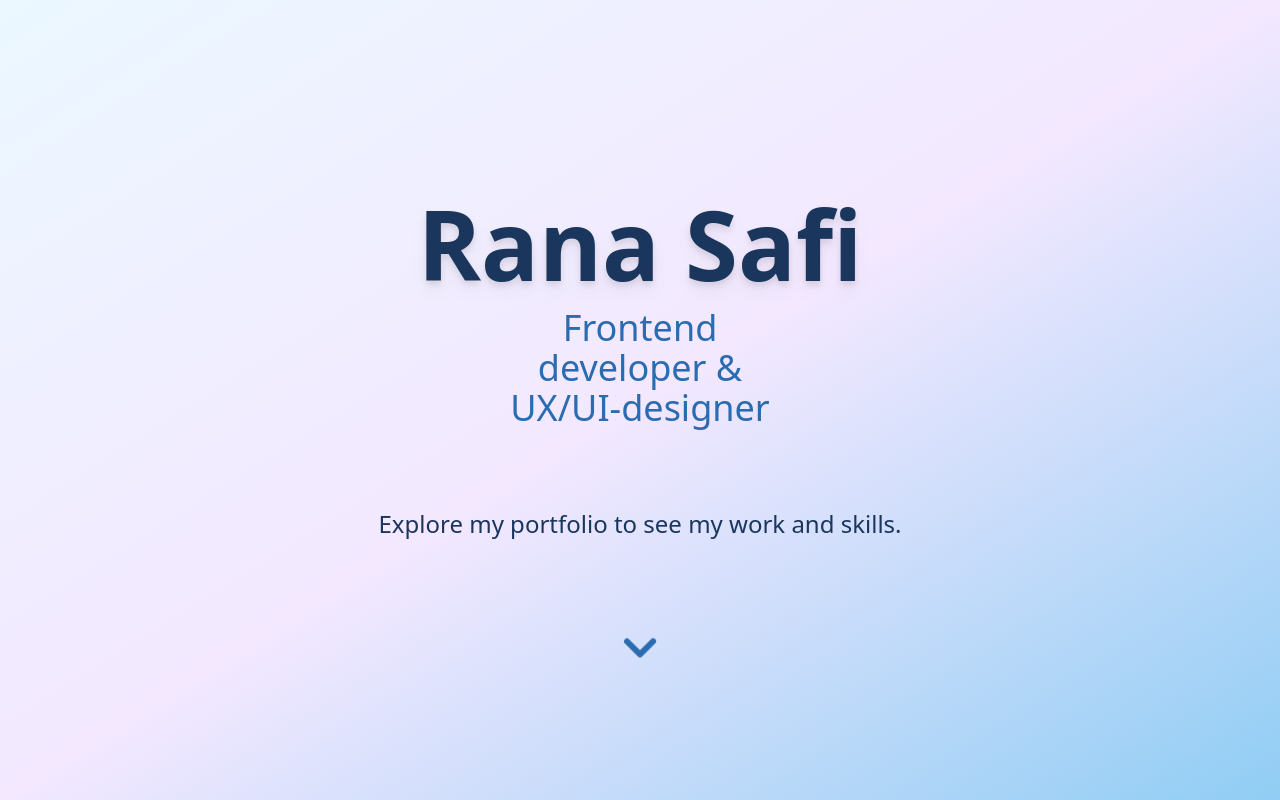
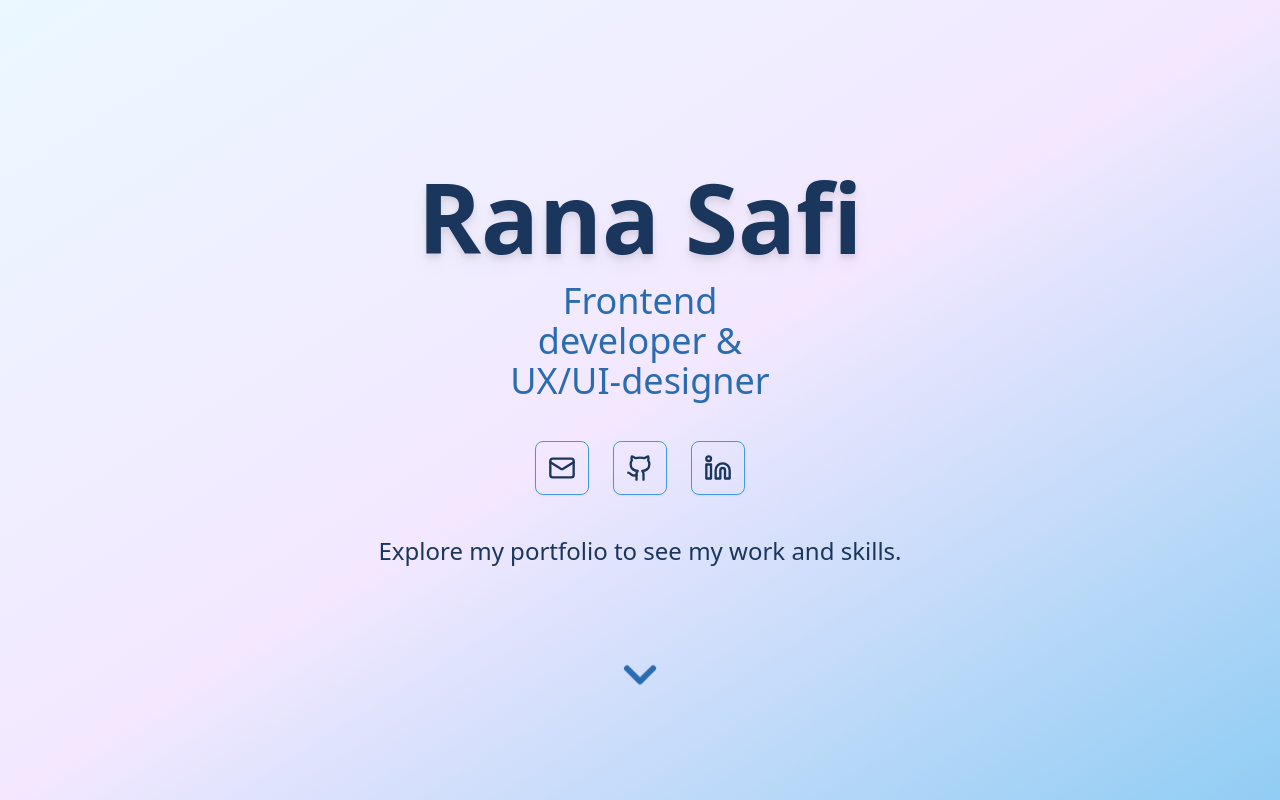
Before and after one commit to ranaaaa1234/ranasportfolionew, a React (Vite) app: page / in a window 1280 px wide. Shown: the top 800 px of the page. Built offline with nearby package versions, Linux system fonts and the light colour scheme.

Commit message:
added cpontact links to home and tooltip props

```diff
--- a/src/components/Home.tsx
+++ b/src/components/Home.tsx
@@ -1,10 +1,13 @@
 import { ChevronDownIcon } from "@heroicons/react/16/solid";
+import { Mail, Github, Linkedin } from "lucide-react";
+import Tooltip from "./Tooltip";
 
 function Home() {
   const handleScroll = () => {
     const section = document.getElementById("about");
     section?.scrollIntoView({ behavior: "smooth" });
   };
+  const email = "ranaa_safi@hotmail.com";
 
   return (
     <section
@@ -18,8 +21,44 @@ function Home() {
         <p className="mt-4 xs:text-3xl  lg:text-4xl  text-blue-600 max-w-sm xs:max-w-xs">
           Frontend developer & UX/UI-designer
         </p>
+
+        <div className="flex flex-row items-center gap-6 py-10 px-4 lg:px-2">
+          <Tooltip text="Email">
+            <a
+              href={`mailto:${email}`}
+              target="_blank"
+              rel="nooper noreferrer"
+              className="flex items-center gap-3 border border-blue-400 text-blue-900 rounded-lg p-3 shadow-sm hover:bg-gradient-to-br from-blue-50 via-purple-100 to-blue-200"
+            >
+              <Mail className="w-7 h-7" />
+            </a>
+          </Tooltip>
+
+          <Tooltip text="Github">
+            <a
+              href="https://github.com/ranaaaa1234"
+              target="_blank"
+              rel="noopener noreferrer"
+              className="flex items-center gap-3 border border-blue-400 text-blue-900 rounded-lg p-3 shadow-sm hover:bg-gradient-to-br from-blue-50 via-purple-100 to-blue-200"
+            >
+              <Github className="w-7 h-7" />
+            </a>
+          </Tooltip>
+
+          <Tooltip text="LinkedIn">
+            <a
+              href="https://www.linkedin.com/in/ranna-safi/"
+              target="_blank"
+              rel="noopener noreferrer"
+              className="flex items-center gap-3 border border-blue-400 text-blue-900 rounded-lg p-3 shadow-sm hover:bg-gradient-to-br from-blue-50 via-purple-100 to-blue-200"
+            >
+              <Linkedin className="w-7 h-7" />
+            </a>
+          </Tooltip>
+        </div>
+
         <div>
-          <p className="mt-20 sm:text-lg md:text-xl lg:text-2xl text-blue-900 flex items-center justify-center">
+          <p className=" sm:text-lg md:text-xl lg:text-2xl text-blue-900 flex items-center justify-center">
             Explore my portfolio to see my work and skills.
           </p>
         </div>
--- /dev/null
+++ b/src/components/Tooltip.tsx
@@ -0,0 +1,23 @@
+import React from "react";
+
+type tooltipProps = {
+  text: string;
+  children: React.ReactNode;
+};
+
+const Tooltip: React.FC<tooltipProps> = ({ text, children }) => {
+  return (
+    <div className="relative group inline-block">
+      {children}
+      <span
+        className="absolute top-full left-1/2 transform -translate-x-1/2 mt-2
+                       opacity-0 group-hover:opacity-100 bg-blue-900 text-white text-xs
+                       rounded px-2 py-1 transition duration-200 z-50 whitespace-nowrap"
+      >
+        {text}
+      </span>
+    </div>
+  );
+};
+
+export default Tooltip;
```
